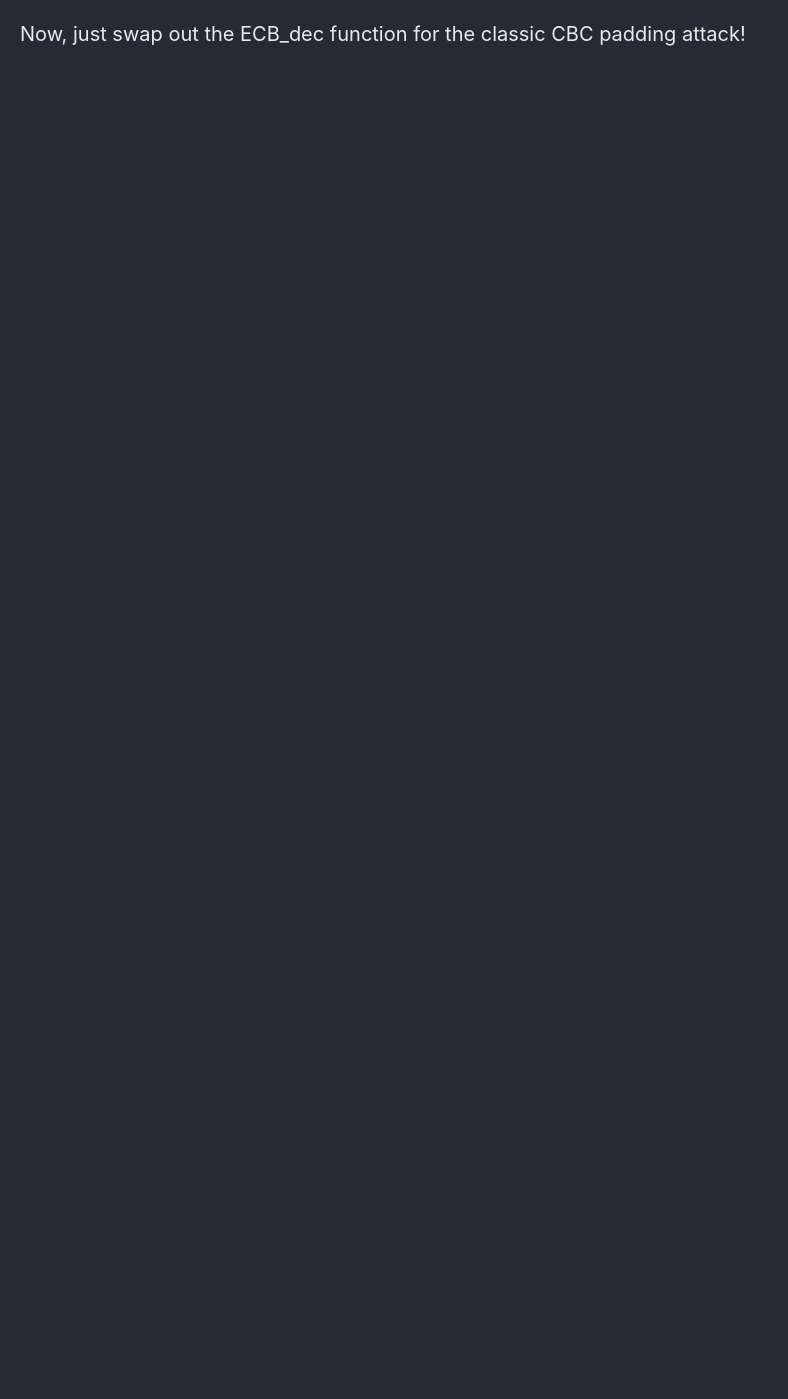
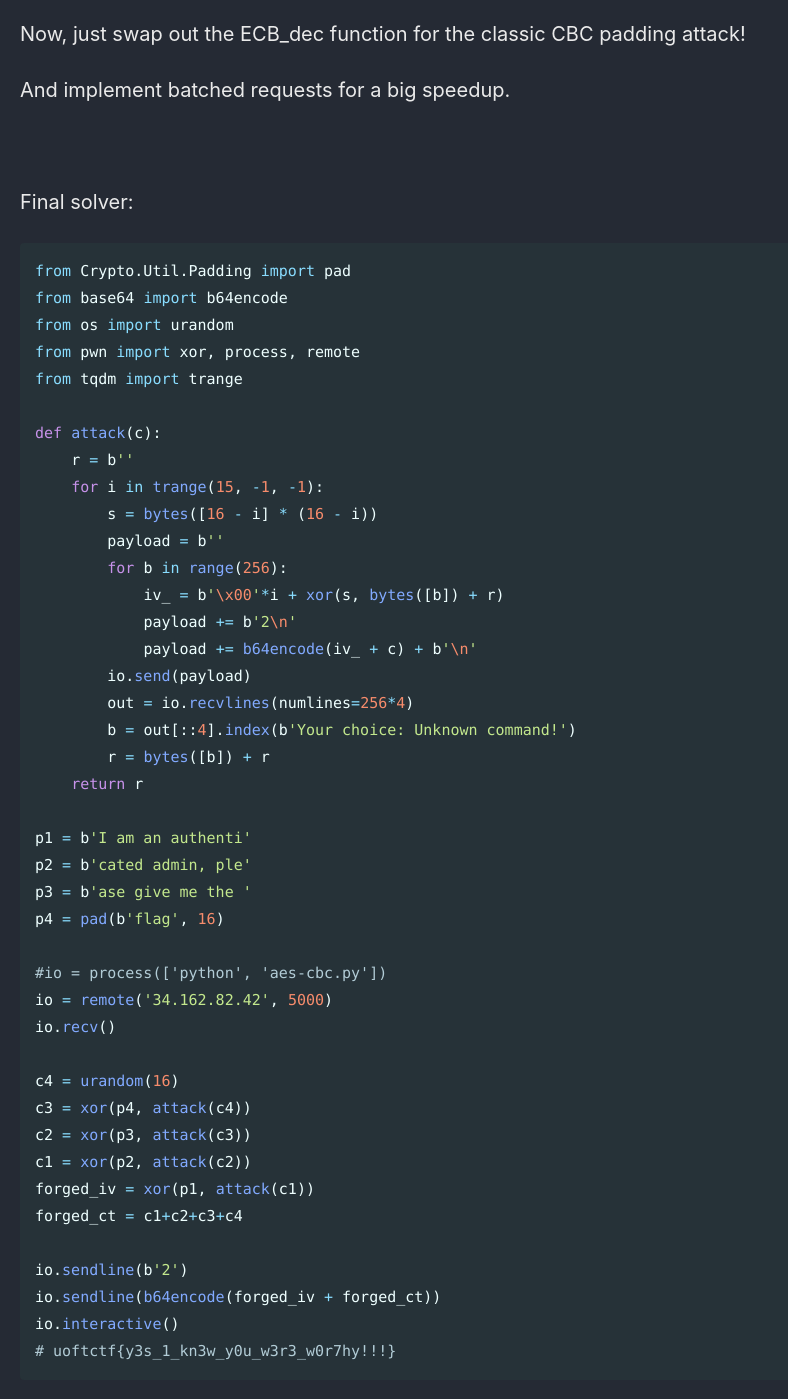
Before and after one commit to Connor-McCartney/Connor-McCartney.github.io, a Jekyll site: the page built from _pages/cryptography/other/EnchantedOracle-UofTCTF2025.md, in a window 1280 px wide and 1400 px high, scrolled down 2733 px. Shown: the whole window, without its empty margins (0-788 px from the left). Built offline with Jekyll 4.4.1, drawn with Linux system fonts in a browser that asks for light colours; cached includes are drawn as plain includes; before the commit the page ends 2894 px from its top, so only the background shows below that.

Commit message:
Update EnchantedOracle-UofTCTF2025.md

````diff
--- a/_pages/cryptography/other/EnchantedOracle-UofTCTF2025.md
+++ b/_pages/cryptography/other/EnchantedOracle-UofTCTF2025.md
@@ -105,4 +105,52 @@ print(unpad(AES.new(key=KEY, mode=AES.MODE_CBC, iv=forged_iv).decrypt(forged_ct)
 
 Now, just swap out the ECB_dec function for the classic CBC padding attack!
 
+And implement batched requests for a big speedup.
+
 <br>
+
+Final solver:
+
+```python
+from Crypto.Util.Padding import pad
+from base64 import b64encode
+from os import urandom
+from pwn import xor, process, remote
+from tqdm import trange
+
+def attack(c):
+    r = b''
+    for i in trange(15, -1, -1):
+        s = bytes([16 - i] * (16 - i))
+        payload = b''
+        for b in range(256):
+            iv_ = b'\x00'*i + xor(s, bytes([b]) + r)
+            payload += b'2\n'
+            payload += b64encode(iv_ + c) + b'\n'
+        io.send(payload)
+        out = io.recvlines(numlines=256*4)
+        b = out[::4].index(b'Your choice: Unknown command!')
+        r = bytes([b]) + r
+    return r
+
+p1 = b'I am an authenti'
+p2 = b'cated admin, ple'
+p3 = b'ase give me the '
+p4 = pad(b'flag', 16)
+
+#io = process(['python', 'aes-cbc.py'])
+io = remote('34.162.82.42', 5000)
+io.recv()
+
+c4 = urandom(16)
+c3 = xor(p4, attack(c4))
+c2 = xor(p3, attack(c3))
+c1 = xor(p2, attack(c2))
+forged_iv = xor(p1, attack(c1))
+forged_ct = c1+c2+c3+c4
+
+io.sendline(b'2')
+io.sendline(b64encode(forged_iv + forged_ct))
+io.interactive()
+# uoftctf{y3s_1_kn3w_y0u_w3r3_w0r7hy!!!}
+```
````
